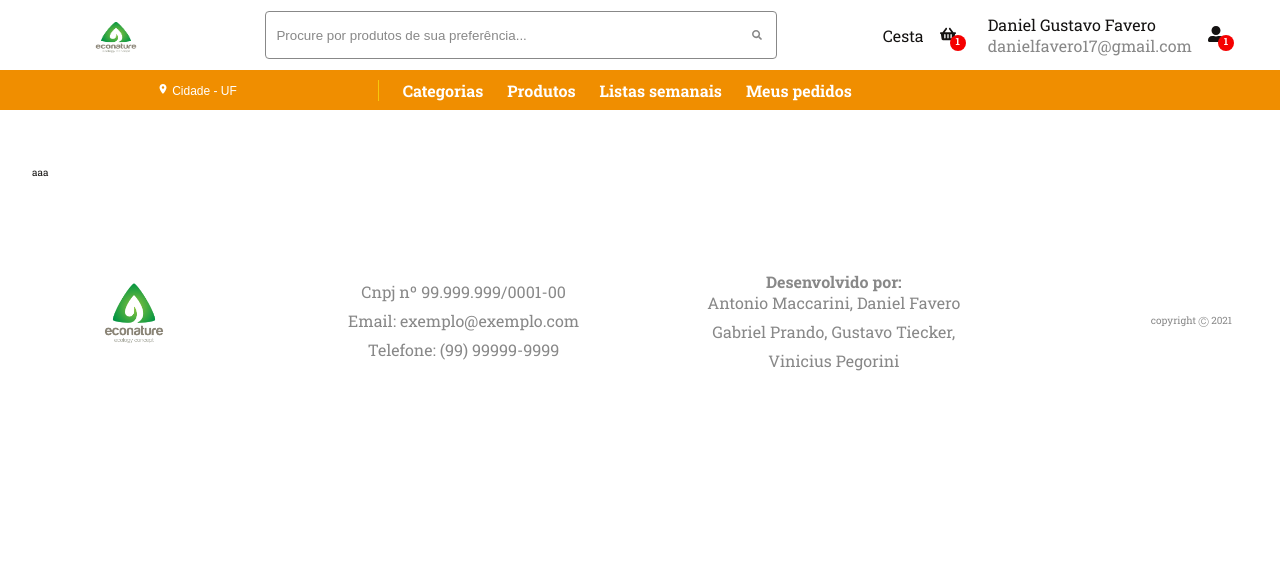
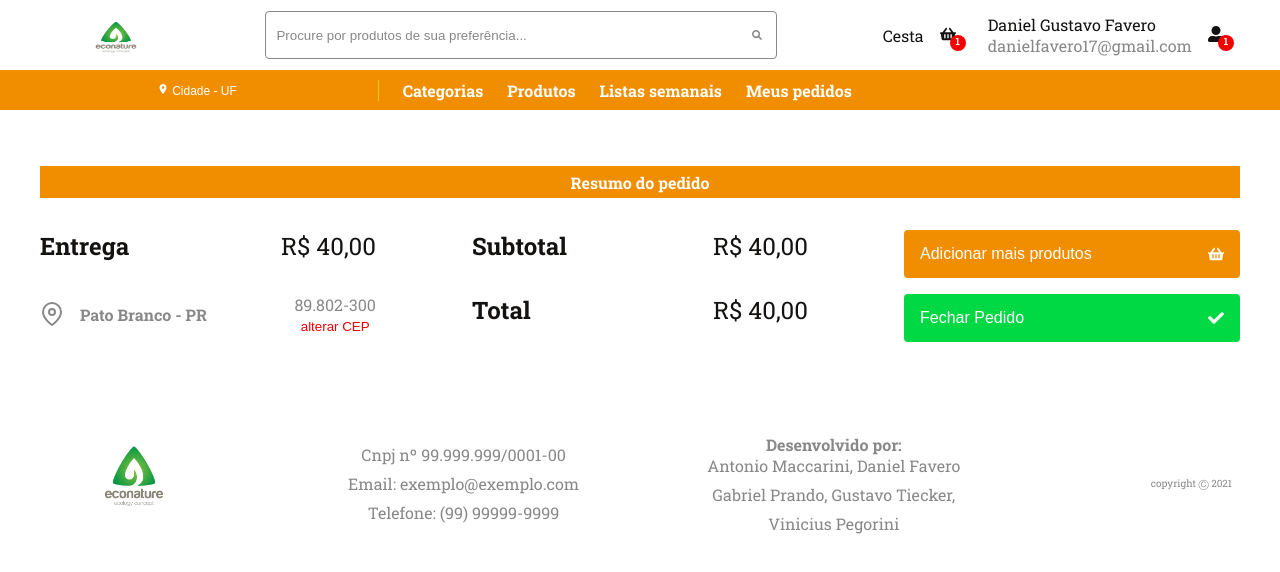
Before and after one commit to merkur-org/client, a Next.js app: page /cesta in a window 1280 px wide. Shown: the top 572 px of the page. Built offline with nearby package versions, Linux system fonts and the light colour scheme; no server answers.

Commit message:
chore: created summary order :construction:

```diff
--- a/src/pages/cesta.tsx
+++ b/src/pages/cesta.tsx
@@ -1,8 +1,61 @@
+import { FaShoppingBasket, FaCheck } from 'react-icons/fa'
+import { FiMapPin } from 'react-icons/fi'
 import WithAuth from '@/components/WithAuth'
-import { Container } from '@/styles/pages/cesta'
+import {
+  Container,
+  SummaryOrder,
+  SummaryTitle,
+  SummaryContent,
+  SummaryDelivery,
+  SummaryInfo,
+  SummaryButtons
+} from '@/styles/pages/cesta'
 
 const Bag: React.FC = () => {
-  return <Container>aaa</Container>
+  return (
+    <Container>
+      <SummaryOrder>
+        <SummaryTitle>
+          <h2>Resumo do pedido</h2>
+        </SummaryTitle>
+        <SummaryContent>
+          <SummaryDelivery>
+            <section>
+              <strong>Entrega</strong>
+              <span>R$ 40,00</span>
+            </section>
+
+            <section>
+              <strong>
+                <FiMapPin /> <p> Pato Branco - PR</p>
+              </strong>
+              <span>
+                <p>89.802-300</p> <button>alterar CEP</button>
+              </span>
+            </section>
+          </SummaryDelivery>
+          <SummaryInfo>
+            <section>
+              <strong>Subtotal</strong>
+              <span>R$ 40,00</span>
+            </section>
+            <section>
+              <strong>Total</strong>
+              <span>R$ 40,00</span>
+            </section>
+          </SummaryInfo>
+          <SummaryButtons>
+            <button>
+              <span>Adicionar mais produtos</span> <FaShoppingBasket />
+            </button>
+            <button>
+              <span>Fechar Pedido</span> <FaCheck />
+            </button>
+          </SummaryButtons>
+        </SummaryContent>
+      </SummaryOrder>
+    </Container>
+  )
 }
 
 export default Bag
--- a/src/styles/pages/cesta.ts
+++ b/src/styles/pages/cesta.ts
@@ -1,5 +1,6 @@
 import styled from 'styled-components'
-import { breakPoints } from '../constants'
+import { border, breakPoints } from '../constants'
+import device from '../constants/breakPoints'
 
 export const Container = styled.div`
   padding: 3.6rem 1.6rem;
@@ -8,3 +9,156 @@ export const Container = styled.div`
     padding: 5.6rem 3.2rem;
   }
 `
+export const SummaryOrder = styled.div`
+  width: 100%;
+  max-width: 120rem;
+  margin: 0 auto;
+
+  display: flex;
+  flex-direction: column;
+`
+
+export const SummaryTitle = styled.div`
+  width: 100%;
+  text-align: center;
+  height: 3.2rem;
+  background: ${({ theme }) => theme.colors.orangePrimary};
+
+  h2 {
+    color: ${({ theme }) => theme.colors.white};
+    font-size: 1.6rem;
+  }
+  display: flex;
+  justify-content: center;
+  align-items: center;
+`
+
+export const SummaryContent = styled.div`
+  display: flex;
+  flex-direction: column;
+
+  @media ${device.tablet} {
+    flex-direction: row;
+    justify-content: space-between;
+  }
+`
+
+export const SummaryDelivery = styled.div`
+  margin-top: 3.2rem;
+  display: flex;
+  flex-direction: column;
+
+  section {
+    display: flex;
+
+    justify-content: space-between;
+    align-items: center;
+
+    strong {
+      color: ${({ theme }) => theme.colors.black};
+      font-size: 2.4rem;
+      display: flex;
+      align-items: center;
+      svg {
+        margin-right: 1.6rem;
+        font-size: 2.4rem;
+        color: ${({ theme }) => theme.colors.gray};
+      }
+    }
+
+    p {
+      font-size: 1.6rem;
+      color: ${({ theme }) => theme.colors.gray};
+    }
+    span {
+      font-size: 2.4rem;
+      color: ${({ theme }) => theme.colors.black};
+
+      display: flex;
+      flex-direction: column;
+
+      button {
+        border: 0;
+        background: transparent;
+        cursor: pointer;
+        color: ${({ theme }) => theme.colors.redPrimary};
+        margin-top: 0.4rem;
+      }
+    }
+
+    & + section {
+      margin-top: 3.2rem;
+    }
+  }
+
+  @media ${device.tablet} {
+    width: 28%;
+  }
+`
+
+export const SummaryInfo = styled.div`
+  margin-top: 3.2rem;
+  display: flex;
+  flex-direction: column;
+  /* align-items: center; */
+
+  section {
+    display: flex;
+    justify-content: space-between;
+
+    strong {
+      color: ${({ theme }) => theme.colors.black};
+      font-size: 2.4rem;
+      display: flex;
+      align-items: center;
+    }
+
+    span {
+      color: ${({ theme }) => theme.colors.black};
+      font-size: 2.4rem;
+      display: flex;
+      align-items: center;
+    }
+
+    & + section {
+      margin-top: 3.2rem;
+    }
+  }
+  @media ${device.tablet} {
+    width: 28%;
+  }
+`
+
+export const SummaryButtons = styled.div`
+  margin-top: 3.2rem;
+  display: flex;
+  flex-direction: column;
+  justify-content: space-between;
+  align-items: center;
+
+  button {
+    width: 100%;
+    display: flex;
+    justify-content: space-between;
+    align-items: center;
+
+    height: 4.8rem;
+    padding: 1.6rem;
+
+    color: ${({ theme }) => theme.colors.white};
+    background: ${({ theme }) => theme.colors.orangePrimary};
+
+    border: 0;
+    border-radius: ${border.borderRadius};
+
+    font-size: 1.6rem;
+    & + button {
+      background: ${({ theme }) => theme.colors.greenPrimary};
+      margin-top: 1.6rem;
+    }
+  }
+
+  @media ${device.tablet} {
+    width: 28%;
+  }
+`
```
